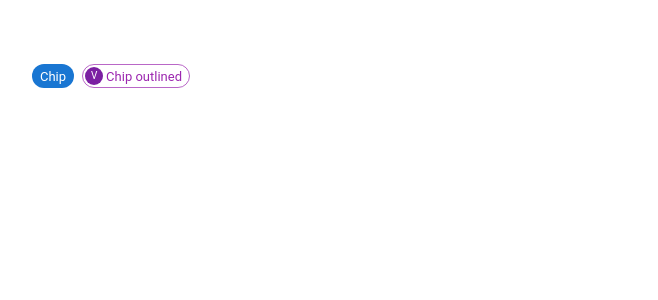
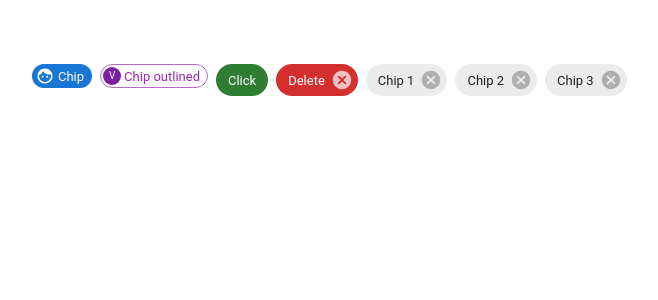
Before and after one commit to Dulatto/react-mui, a React (Create React App) app: page / in a window 1280 px wide. Shown: the top 300 px of the page, without its empty margins (32-690 px from the left). Built offline with nearby package versions, Linux system fonts and the light colour scheme.

Commit message:
mui chip

```diff
--- a/src/components/MuiChip.tsx
+++ b/src/components/MuiChip.tsx
@@ -1,10 +1,30 @@
 import {Stack, Chip, Avatar} from '@mui/material'
+import FaceIcon from '@mui/icons-material/Face';
+import {useState} from 'react'
 
 export const MuiChip = () => {
+    const [chips, setChips] = useState(['Chip 1', 'Chip 2', 'Chip 3']);
+
+    const handleDelete =(chipToDelete: string)=>{
+         setChips(chips=>chips.filter((chip) =>chip !== chipToDelete))
+    }
   return (
     <Stack direction='row' spacing={1}>
-      <Chip label='Chip' color='primary' size='small'/>
+      <Chip label='Chip' color='primary' size='small' icon={<FaceIcon />}/>
       <Chip label='Chip outlined' color='secondary' size='small' variant='outlined' avatar={<Avatar>V</Avatar>}/>
+      <Chip label='Click' color='success' onClick={()=>alert('Clicked')} />
+      <Chip
+         label='Delete'
+         color='error'
+         onClick={()=>alert('Clicked')}
+         onDelete={()=>alert('Delete handler called')} />
+
+    {
+        chips.map(chip =>(
+            <Chip key={chip} label={chip} onDelete={()=> handleDelete(chip)}/>
+        ))
+    }
     </Stack>
+
   )
 }
```
